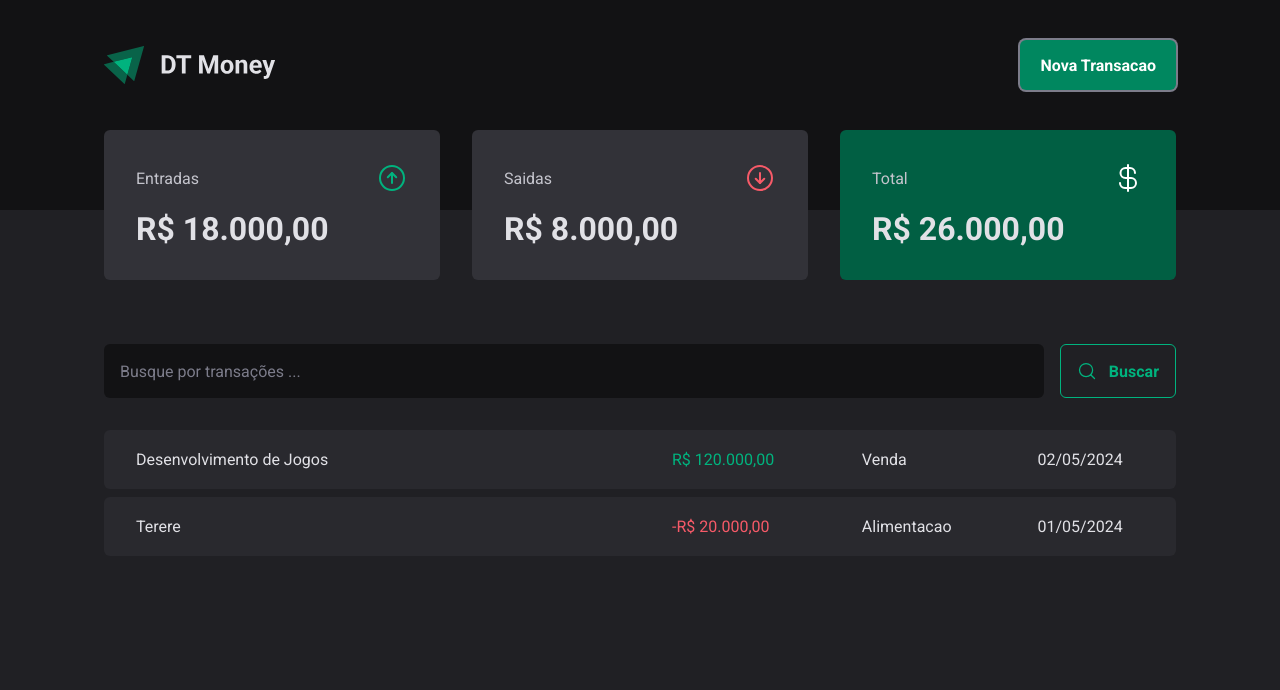
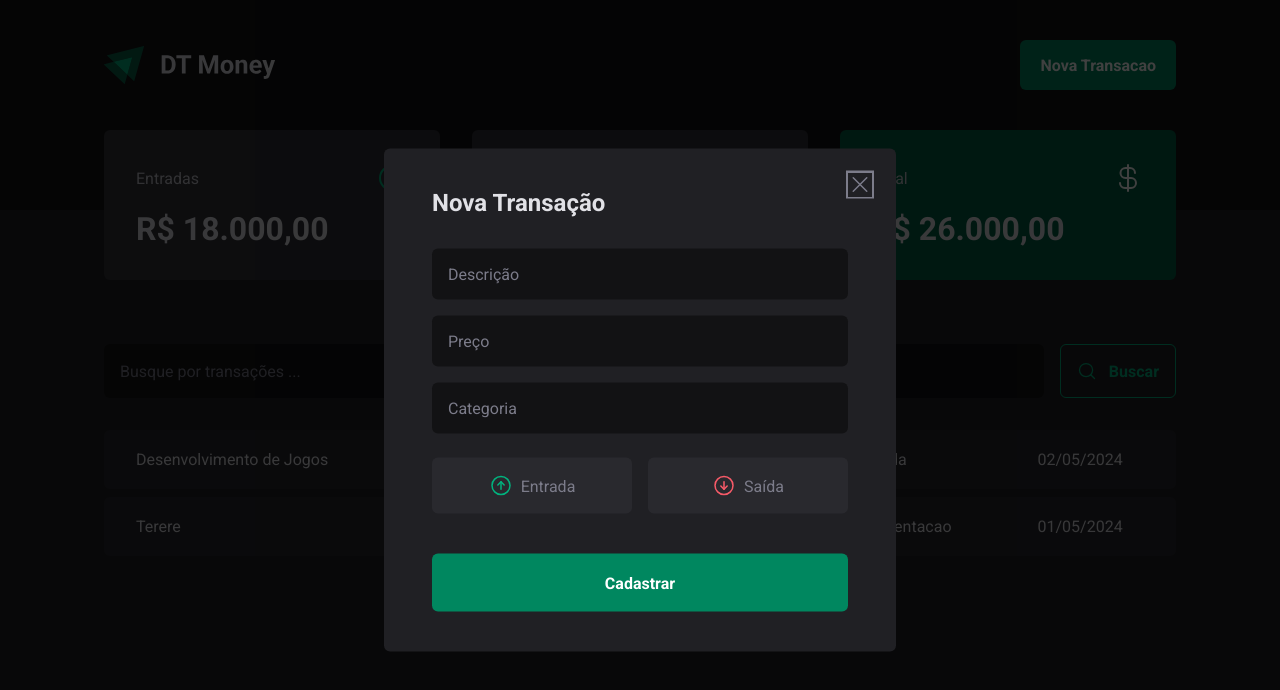
Before and after one commit to AlyssonBormann/dt-money-reactjs, a React (Vite) app: page / in a window 1280 px wide. Both pictures are taken after a click on the button "Nova Transacao". Shown: the top 690 px of the page. Built offline with nearby package versions, Linux system fonts and the light colour scheme.

Commit message:
modal new transaction

```diff
--- a/package.json
+++ b/package.json
@@ -10,6 +10,7 @@
     "preview": "vite preview"
   },
   "dependencies": {
+    "@radix-ui/react-dialog": "^1.0.5",
     "phosphor-react": "^1.4.1",
     "react": "^18.2.0",
     "react-dom": "^18.2.0",
--- a/src/components/Header/index.tsx
+++ b/src/components/Header/index.tsx
@@ -1,4 +1,6 @@
+import * as Dialog from '@radix-ui/react-dialog'
 import logoImg from '../../assets/logo.svg'
+import { NewTransactionModal } from '../NewTransactionModal'
 import { HeaderContainer, HeaderContent, NewTransactionButton } from './styles'
 
 export function Header() {
@@ -6,7 +8,13 @@ export function Header() {
     <HeaderContainer>
       <HeaderContent>
         <img src={logoImg} alt="" />
-        <NewTransactionButton>Nova Transacao</NewTransactionButton>
+
+        <Dialog.Root>
+          <Dialog.Trigger asChild>
+            <NewTransactionButton>Nova Transacao</NewTransactionButton>
+          </Dialog.Trigger>
+          <NewTransactionModal />
+        </Dialog.Root>
       </HeaderContent>
     </HeaderContainer>
   )
--- /dev/null
+++ b/src/components/NewTransactionModal/index.tsx
@@ -0,0 +1,41 @@
+import * as Dialog from '@radix-ui/react-dialog'
+import { ArrowCircleDown, ArrowCircleUp, X } from 'phosphor-react'
+import {
+  CloseButton,
+  Content,
+  Overlay,
+  TransactionType,
+  TransactionTypeButton,
+} from './styles'
+
+export function NewTransactionModal() {
+  return (
+    <Dialog.Portal>
+      <Overlay />
+      <Content>
+        <Dialog.Title>Nova Transação</Dialog.Title>
+        <CloseButton>
+          <X size={24} />
+        </CloseButton>
+
+        <form action="">
+          <input type="text" placeholder="Descrição" required />
+          <input type="number" placeholder="Preço" required />
+          <input type="text" placeholder="Categoria" required />
+
+          <TransactionType>
+            <TransactionTypeButton variant="income">
+              <ArrowCircleUp size={24} /> Entrada
+            </TransactionTypeButton>
+
+            <TransactionTypeButton variant="outcome">
+              <ArrowCircleDown size={24} /> Saída
+            </TransactionTypeButton>
+          </TransactionType>
+
+          <button type="submit">Cadastrar</button>
+        </form>
+      </Content>
+    </Dialog.Portal>
+  )
+}
--- /dev/null
+++ b/src/components/NewTransactionModal/styles.ts
@@ -0,0 +1,100 @@
+import * as Dialog from '@radix-ui/react-dialog'
+import styled from 'styled-components'
+
+export const Overlay = styled(Dialog.Overlay)`
+  position: fixed;
+  width: 100vw;
+  height: 100vw;
+  inset: 0;
+  background: rgba(0, 0, 0, 0.75);
+`
+
+export const Content = styled(Dialog.Content)`
+  min-width: 32rem;
+  border-radius: 6px;
+  padding: 2.5rem 3rem;
+  background: ${(props) => props.theme['gray-800']};
+
+  position: fixed;
+  top: 50%;
+  left: 50%;
+  transform: translate(-50%, -50%);
+
+  form {
+    margin-top: 2rem;
+    display: flex;
+
+    flex-direction: column;
+    gap: 1rem;
+
+    input {
+      border-radius: 6px;
+      border: 0;
+      background: ${(props) => props.theme['gray-900']};
+      color: ${(props) => props.theme['gray-300']};
+      padding: 1rem;
+
+      &::placeholder {
+        color: ${(props) => props.theme['gray-500']};
+      }
+    }
+
+    button[type='submit'] {
+      height: 58px;
+      border: 0;
+      background: ${(props) => props.theme['green-500']};
+      color: ${(props) => props.theme.white};
+      font-weight: bold;
+      padding: 0 1.25rem;
+      border-radius: 6px;
+      margin-top: 1.5rem;
+      cursor: pointer;
+
+      &:hover {
+        background: ${(props) => props.theme['green-700']};
+        transition: background-color 0.2s;
+      }
+    }
+  }
+`
+
+export const CloseButton = styled(Dialog.Close)`
+  position: absolute;
+  background: transparent;
+  border: 0;
+  top: 1.5rem;
+  right: 1.5rem;
+  line-height: 0;
+  cursor: pointer;
+  color: ${(props) => props.theme['gray-500']};
+`
+
+export const TransactionType = styled.div`
+  display: grid;
+  grid-template-columns: repeat(2, 1fr);
+  gap: 1rem;
+  margin-top: 0.5rem;
+`
+
+interface TransactionTypeButtonProps {
+  variant: 'income' | 'outcome'
+}
+export const TransactionTypeButton = styled.button<TransactionTypeButtonProps>`
+  background: ${(props) => props.theme['gray-700']};
+  padding: 1rem;
+  display: flex;
+  align-items: center;
+  justify-content: center;
+  gap: 0.5rem;
+  border-radius: 6px;
+  cursor: point;
+  border: 0;
+  color: ${(props) => props.theme['gray-500']};
+
+  svg {
+    color: ${(props) =>
+      props.variant === 'income'
+        ? props.theme['green-300']
+        : props.theme['red-300']};
+  }
+`
```
Also changed, not shown: 1 other file (tests, documents, lock files or other folders).
